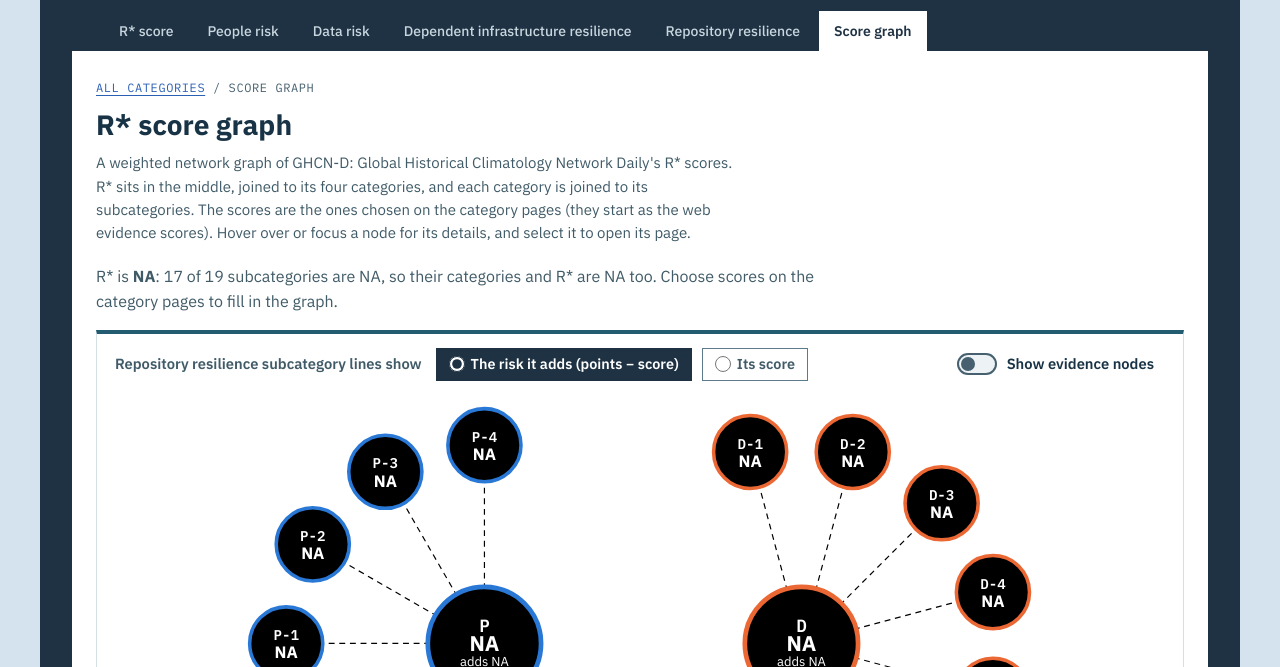
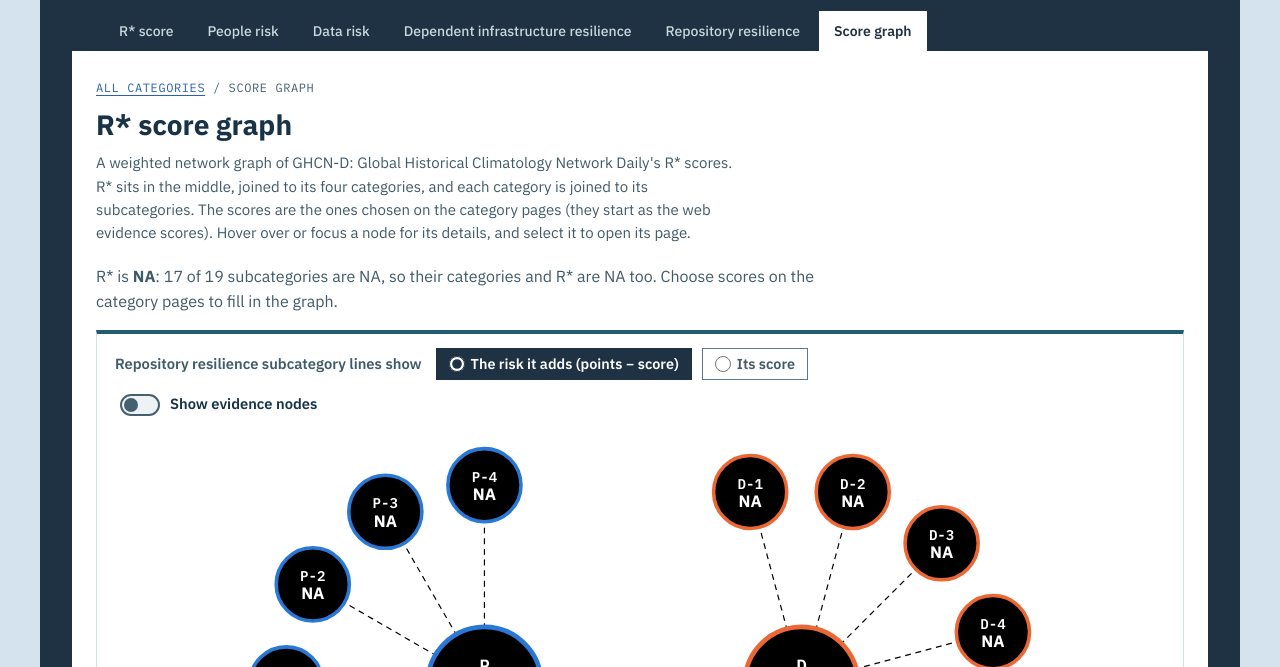
Before and after one commit to lmerchant/Rstar_precipitation-relationships, a plain HTML site: page app/graph.html in a window 1280 px wide. Shown: the part 133-800 px from the top of the page. Drawn offline with Linux system fonts and the light colour scheme.

Commit message:
Keep the graph's evidence switch in one place when toggled
The "Show evidence nodes" control now always takes its own row under
the line options. Before, it sat at the right of the first row when off
and wrapped to a new row when on, because the "Showing N evidence
items" status made the row too long.

Co-Authored-By: Claude Opus 5.5 <noreply@anthropic.com>

```diff
--- a/app/assets/styles.css
+++ b/app/assets/styles.css
@@ -294,7 +294,8 @@ h3 { color: var(--text); }
 .graph-panel { margin: 0 0 16px; background: var(--surface); border: 1px solid var(--border); border-top: 4px solid var(--card-rule); border-radius: var(--radius); padding: 14px 18px; box-shadow: var(--shadow); }
 .graph-controls { display: flex; flex-wrap: wrap; align-items: center; justify-content: space-between; gap: 8px 24px; margin: 0 0 8px; }
 .graph-controls .graph-options { margin: 0; }
-.graph-ev-control { display: flex; flex-wrap: wrap; align-items: center; gap: 4px 12px; }
+/* Own row, so the switch stays put whether or not the "Showing N evidence items" status is shown. */
+.graph-ev-control { flex-basis: 100%; display: flex; flex-wrap: wrap; align-items: center; gap: 4px 12px; }
 .graph-ev-status { margin: 0; font-size: 0.85rem; color: var(--muted); }
 .graph-ev-status:empty { display: none; }
 .graph-note { margin: 8px 0 0; font-size: 0.85rem; color: var(--muted); max-width: 90ch; }
```
